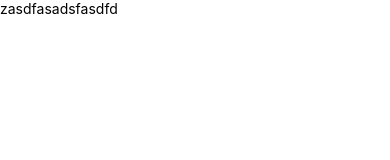
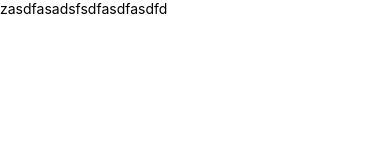
Before and after one commit to UmairHussain123/testing, a React Native app: screen / in a window 390 px wide. Shown: the top 160 px of the page. Built offline with nearby package versions, Linux system fonts and the light colour scheme.

Commit message:
Update App.js

```diff
--- a/App.js
+++ b/App.js
@@ -4,7 +4,7 @@ import React from "react";
 const App = () => {
   return (
     <View>
-      <Text>zasdfasadsfasdfd</Text>
+      <Text>zasdfasadsfsdfasdfasdfd</Text>
     </View>
   );
 };
```
